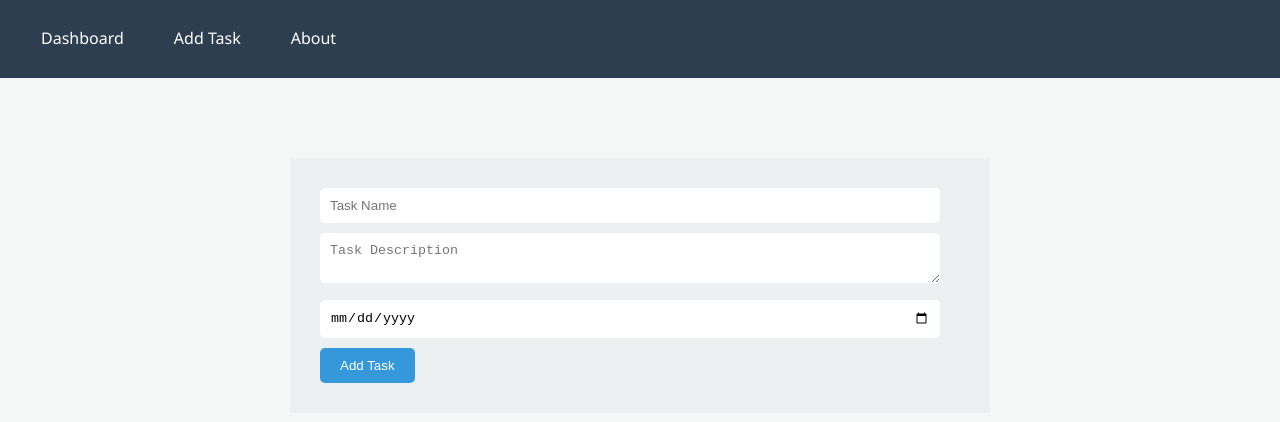
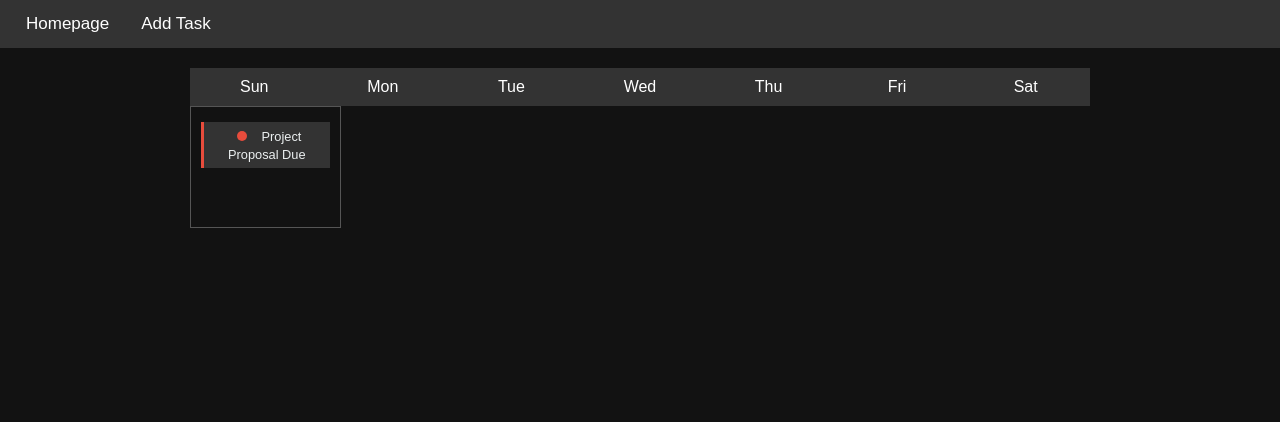
Before and after one commit to kch123456/CS-326, a website: page src/client/views/dashboard.html in a window 1280 px wide. Drawn offline with Linux system fonts and the light colour scheme; files that its build step writes are made by us from their sources.

Commit message:
make over for the dashboard to be calendar style

```diff
--- a/src/client/views/dashboard.css
+++ b/src/client/views/dashboard.css
@@ -1,101 +1,73 @@
-/* Base reset */
-* {
-    box-sizing: border-box;
-    margin: 0;
-    padding: 0;
+.task-dashboard {
+    max-width: 1000px;
+    margin: 2em auto;
+    padding: 1em;
+    background: #fff;
+    border-radius: 8px;
+    box-shadow: 0 2px 4px rgba(0, 0, 0, 0.1);
 }
 
-body,
-html {
-    height: 100%;
-    font-family: 'Segoe UI', Tahoma, Geneva, Verdana, sans-serif;
-    background: #f4f7f6;
-    color: #5e6977;
-    line-height: 1.6em;
+.calendar {
+    margin-top: 2em;
 }
 
-/* Navigation styles */
-.navbar {
-    background-color: #2c3e50;
-    color: white;
-    padding: 1rem;
+.calendar-header {
     display: flex;
-    justify-content: left;
+    justify-content: space-between;
+    padding: 0.5em;
+    background: #eaeaea;
+    text-align: center;
 }
 
-.nav-link {
-    color: white;
-    text-decoration: none;
-    padding: 10px 15px;
-    margin: 0 10px;
+.calendar-header div {
+    flex-basis: 14.28%;
+    font-weight: bold;
 }
 
-.nav-link:hover,
-.nav-link:focus {
-    background-color: #34495e;
+.calendar-grid {
+    display: flex;
+    flex-wrap: wrap;
 }
 
-/* Task list styles */
-#task-list {
-    padding: 20px;
-    max-width: 700px;
-    margin: 20px auto;
+.calendar-day {
+    width: 14.28%;
+    border-bottom: 1px solid #eaeaea;
+    border-right: 1px solid #eaeaea;
+    height: 100px;
+    position: relative;
 }
 
-.task-item {
-    background: #ffffff;
-    border-left: 5px solid #3498db;
-    margin-bottom: 10px;
-    padding: 20px;
-    cursor: pointer;
+.calendar-day:last-child {
+    border-right: none;
 }
 
-.task-item:hover {
-    background-color: #ecf0f1;
+.has-task .task-dot {
+    position: absolute;
+    width: 8px;
+    height: 8px;
+    background: #5cb85c;
+    border-radius: 50%;
+    bottom: 5px;
+    right: 5px;
 }
 
-/* Task form styles */
-#add-task-form {
-    background: #ecf0f1;
-    padding: 30px;
-    max-width: 700px;
-    margin: 20px auto;
+.has-task .task-details {
+    display: none;
+    position: absolute;
+    bottom: 20px;
+    right: 5px;
+    background: #f4f4f4;
+    padding: 5px;
+    border-radius: 3px;
 }
 
-#add-task-form input,
-#add-task-form textarea {
-    width: calc(100% - 20px);
-    padding: 10px;
-    margin-bottom: 10px;
-    border: none;
-    border-radius: 5px;
+.has-task:hover .task-details {
+    display: block;
 }
 
-#add-task-form button {
-    background: #3498db;
-    color: white;
-    border: none;
-    padding: 10px 20px;
-    border-radius: 5px;
-    cursor: pointer;
+/* Style adjustments for better look */
+.calendar-day span {
+    position: absolute;
+    top: 5px;
+    left: 5px;
 }
-
-#add-task-form button:hover {
-    background: #2980b9;
-}
-
-/* Task details styles */
-#task-details {
-    padding: 20px;
-    max-width: 700px;
-    margin: 20px auto;
-    background: #ffffff;
-    border-left: 5px solid #9b59b6;
-    display: none;
-    /* Hidden by default */
-}
-
-/* General */
-.hidden {
-    display: none;
-}
--- a/src/client/views/dashboard.html
+++ b/src/client/views/dashboard.html
@@ -1,34 +1,114 @@
 <!DOCTYPE html>
 <html lang="en">
-
 <head>
     <meta charset="UTF-8">
     <meta name="viewport" content="width=device-width, initial-scale=1.0">
     <title>Echo Secure Dashboard</title>
-    <link href="css/dashboard.css" rel="stylesheet">
+    <style>
+        body {
+            font-family: Arial, sans-serif;
+            background-color: #121212;
+            color: white;
+            margin: 0;
+            padding: 0;
+        }
+        .navbar {
+            background-color: #333;
+            overflow: hidden;
+            padding: 0 10px;
+        }
+        .navbar a {
+            float: left;
+            display: block;
+            color: white;
+            text-align: center;
+            padding: 14px 16px;
+            text-decoration: none;
+            font-size: 17px;
+        }
+        .navbar a:hover {
+            background-color: #ddd;
+            color: black;
+        }
+        .calendar {
+            max-width: 900px;
+            margin: 20px auto;
+        }
+        .calendar-day {
+            border: 1px solid #555;
+            min-height: 100px;
+            list-style-type: none;
+            padding: 10px;
+        }
+        .weekdays {
+            background-color: #333;
+            padding: 10px 0;
+            display: flex;
+            justify-content: space-around;
+        }
+        .weekdays div, .days div {
+            flex-basis: 14.28%;
+            text-align: center;
+        }
+        .days {
+            display: flex;
+            flex-wrap: wrap;
+        }
+        .task-marker {
+            height: 10px;
+            width: 10px;
+            background-color: #e74c3c;
+            border-radius: 50%;
+            display: inline-block;
+            margin-right: 5px;
+        }
+        .task-info {
+            background-color: #333;
+            margin-top: 5px;
+            padding: 5px;
+            border-left: 3px solid #e74c3c;
+            color: #ecf0f1;
+        }
+        .task-info span {
+            font-size: 0.8em;
+            margin-left: 5px;
+        }
+    </style>
 </head>
+<body>
+    <nav id="navbar" class="navbar">
+        <a href="src/client/homepage/homepage.html" class="nav-link">Homepage</a>
+        <a href="javascript:void(0);" onclick="toggleAddTask()">Add Task</a>
+    </nav>
 
-<body>
-    <div id="app">
-        <nav id="navbar" class="navbar">
-            <a href="#" class="nav-link" onclick="showView('dashboard')">Dashboard</a>
-            <a href="#" class="nav-link" onclick="showView('addTask')">Add Task</a>
-            <a href="#" class="nav-link" onclick="showView('about')">About</a>
-        </nav>
-        <div id="task-list">
-            <!-- Dynamically filled with tasks -->
+    <div class="calendar">
+        <div class="weekdays">
+            <div>Sun</div>
+            <div>Mon</div>
+            <div>Tue</div>
+            <div>Wed</div>
+            <div>Thu</div>
+            <div>Fri</div>
+            <div>Sat</div>
         </div>
-        <div id="task-details">
-            <!-- Details appear when a task is clicked -->
+        <div class="days">
+            <!-- Days should be dynamically generated -->
+            <!-- Example of a day with a task -->
+            <div class="calendar-day">
+                <div class="task-info">
+                    <span class="task-marker"></span>
+                    <span>Project Proposal Due</span>
+                </div>
+            </div>
+            <!-- ... more days -->
         </div>
-        <form id="add-task-form">
-            <input type="text" id="task-name" placeholder="Task Name" required />
-            <textarea id="task-desc" placeholder="Task Description" required></textarea>
-            <input type="date" id="task-due-date" required />
-            <button type="submit">Add Task</button>
-        </form>
     </div>
-    <script src="js/main.js"></script>
+
+    <script>
+        function toggleAddTask() {
+            // Placeholder function for adding tasks.
+            alert("Add Task clicked!");
+        }
+    </script>
 </body>
-
 </html>
```
Also changed, not shown: src/client/views/dashboard.js (renamed from src/client/views/main.js), 2 other files.
